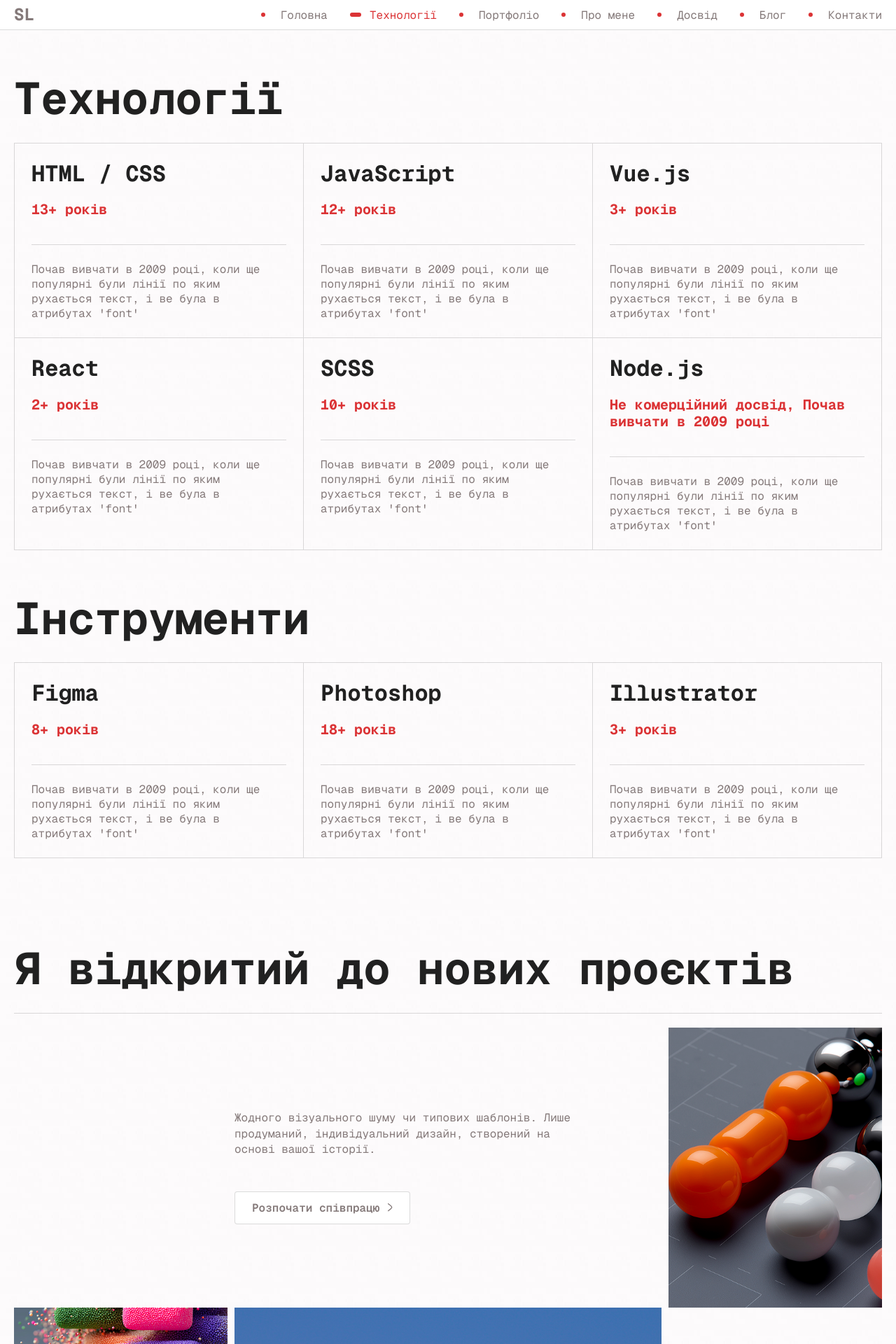
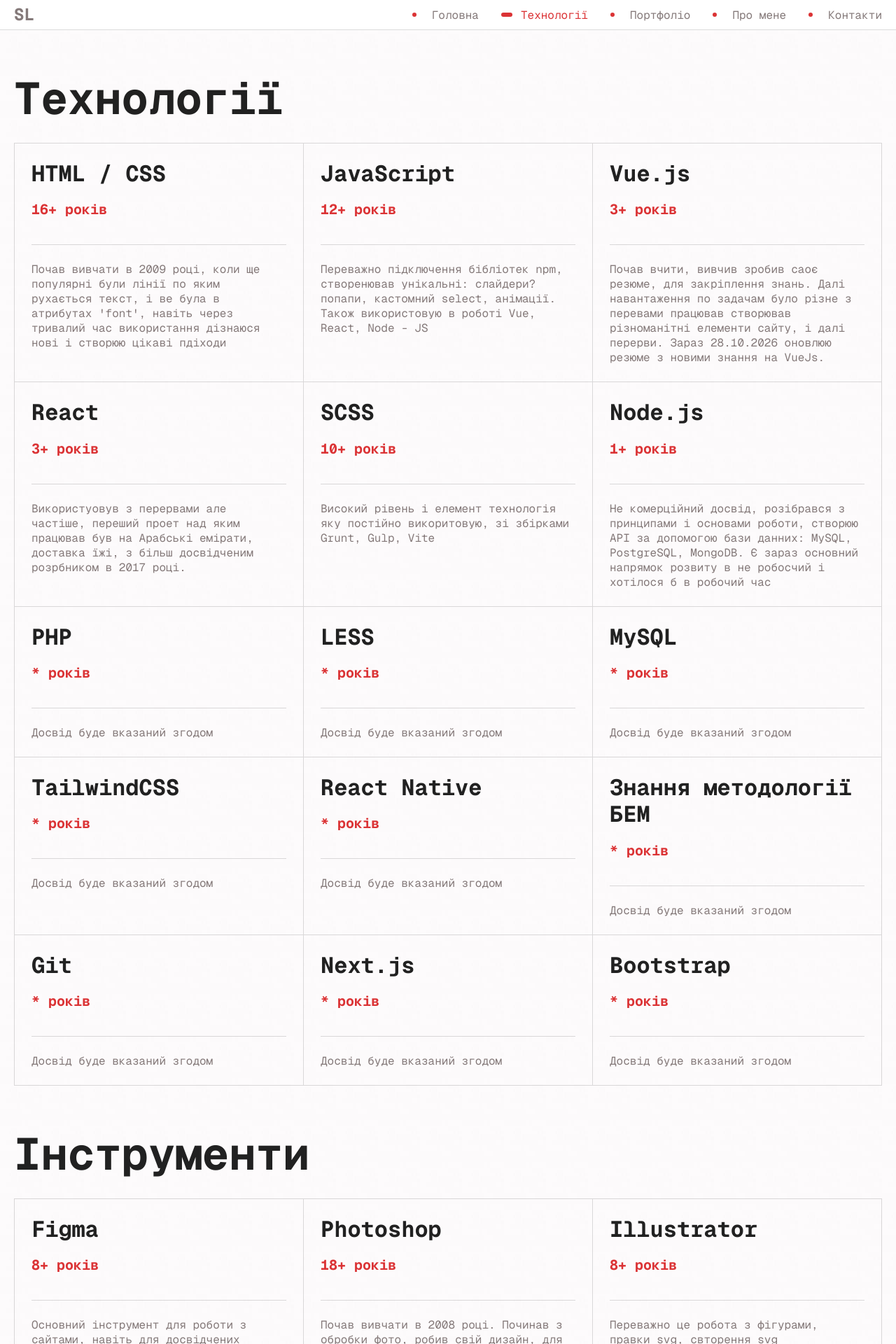
Before and after one commit to SeryogaGitHub/resume-2.0, a Vue app in the folder frontend/: page /skills in a window 1280 px wide. Shown: the top 1920 px of the page at 70% size. Built offline with nearby package versions, Linux system fonts and the light colour scheme.

Commit message:
first production

```diff
--- a/frontend/src/assets/scss/components/_button.scss
+++ b/frontend/src/assets/scss/components/_button.scss
@@ -48,6 +48,10 @@
     &:after{
       height: 100%;
     }
+
+    svg, img{
+      left: 6px;
+    }
   }
 
   @include m(1024px){
--- a/frontend/src/components/Header.vue
+++ b/frontend/src/components/Header.vue
@@ -29,14 +29,10 @@
     title: 'Про мене',
     to: '/about'
   },
-  {
-    title: 'Досвід',
-    to: '/experience'
-  },
-  {
-    title: 'Блог',
-    to: '/blog'
-  },
+  // {
+  //   title: 'Блог',
+  //   to: '/blog'
+  // },
   {
     title: 'Контакти',
     to: '/contact'
--- a/frontend/src/components/contact/FormSection.vue
+++ b/frontend/src/components/contact/FormSection.vue
@@ -24,7 +24,6 @@
       <p>
         Поділіться деталями про ваші проєкти, щоб ми я міг краще зрозуміти ваші потреби та цілі.
       </p>
-
 
       <form
           class="form"
--- a/frontend/src/components/contact/TopContact.vue
+++ b/frontend/src/components/contact/TopContact.vue
@@ -18,7 +18,7 @@
 
         <div class="mt-24">Email: <a href="mailto:main.email.seryoga@gmail.com">main.email.seryoga@gmail.com</a></div>
         <div class="mt-24">Phone: <a href="tel:+380961225761">+380 96 122 57 61</a></div>
-        <Network class="mt-24" />
+        <Network class="mt-24" id="network-contact" />
       </div>
 
       <div class="image">
--- a/frontend/src/components/home/TopSection.vue
+++ b/frontend/src/components/home/TopSection.vue
@@ -26,6 +26,7 @@
             {{ description }}
           </p>
 
+          <div hidden="hidden">
             <div class="btns mt-60">
               <a
                   href="#projects"
@@ -43,6 +44,7 @@
               </a>
             </div>
           </div>
+        </div>
 
         <div class="image">
           <img src="@img/photo.jpg" loading="lazy" alt="Фото">
--- a/frontend/src/data/skills.js
+++ b/frontend/src/data/skills.js
@@ -2,37 +2,91 @@
   {
     id: 1,
     name: 'HTML / CSS',
-    experience: '13+ років',
-    description: "Почав вивчати в 2009 році, коли ще популярні були лінії по яким рухається текст, і ве була в атрибутах 'font'"
+    experience: '16+ років',
+    description: "Почав вивчати в 2009 році, коли ще популярні були лінії по яким рухається текст, і ве була в атрибутах 'font', навіть через тривалий час використання дізнаюся нові і створюю цікаві пдіходи"
   },
   {
     id: 2,
     name: 'JavaScript',
     experience: '12+ років',
-    description: "Почав вивчати в 2009 році, коли ще популярні були лінії по яким рухається текст, і ве була в атрибутах 'font'"
+    description: "Переважно підключення бібліотек npm, створенював унікальні: слайдери? попапи, кастомний select, анімації. Також використовую в роботі Vue, React, Node - JS"
   },
   {
     id: 3,
     name: 'Vue.js',
     experience: '3+ років',
-    description: "Почав вивчати в 2009 році, коли ще популярні були лінії по яким рухається текст, і ве була в атрибутах 'font'"
+    description: "Почав вчити, вивчив зробив саоє резюме, для закріплення знань. Далі навантаження по задачам було різне з перевами працював створював різноманітні елементи сайту, і далі перерви. Зараз 28.10.2026 оновлюю резюме з новими знання на VueJs."
   },
   {
     id: 4,
     name: 'React',
-    experience: '2+ років'
-    ,description: "Почав вивчати в 2009 році, коли ще популярні були лінії по яким рухається текст, і ве була в атрибутах 'font'"
+    experience: '3+ років'
+    ,description: "Використуовув з перервами але частіше, переший проет над яким працював був на Арабські емірати, доставка їжі, з більш досвідченим розрбником в 2017 році."
   },
   {
     id: 5,
     name: 'SCSS',
     experience: '10+ років',
-    description: "Почав вивчати в 2009 році, коли ще популярні були лінії по яким рухається текст, і ве була в атрибутах 'font'"
+    description: "Високий рівень і елемент технологія яку постійно викоритовую, зі збірками Grunt, Gulp, Vite"
   },
   {
     id: 6,
     name: 'Node.js',
-    experience: 'Не комерційний досвід, Почав вивчати в 2009 році',
-    description: "Почав вивчати в 2009 році, коли ще популярні були лінії по яким рухається текст, і ве була в атрибутах 'font'"
+    experience: '1+ років',
+    description: "Не комерційний досвід, розібрався з принципами і основами роботи, створюю API за допомогою бази данних: MySQL, PostgreSQL, MongoDB. Є зараз основний напрямок розвиту в не робосчий і хотілося б в робочий час"
+  },
+  {
+    id: 7,
+    name: 'PHP',
+    experience: '* років',
+    description: "Досвід буде вказаний згодом"
+  },
+  {
+    id: 8,
+    name: 'LESS',
+    experience: '* років',
+    description: "Досвід буде вказаний згодом"
+  },
+  {
+    id: 9,
+    name: 'MySQL',
+    experience: '* років',
+    description: "Досвід буде вказаний згодом"
+  },
+  {
+    id: 10,
+    name: 'TailwindCSS',
+    experience: '* років',
+    description: "Досвід буде вказаний згодом"
+  },
+  {
+    id: 11,
+    name: 'React Native',
+    experience: '* років',
+    description: "Досвід буде вказаний згодом"
+  },
+  {
+    id: 12,
+    name: 'Знання методології БЕМ',
+    experience: '* років',
+    description: "Досвід буде вказаний згодом"
+  },
+  {
+    id: 13,
+    name: 'Git',
+    experience: '* років',
+    description: "Досвід буде вказаний згодом"
+  },
+  {
+    id: 14,
+    name: 'Next.js',
+    experience: '* років',
+    description: "Досвід буде вказаний згодом"
+  },
+  {
+    id: 15,
+    name: 'Bootstrap',
+    experience: '* років',
+    description: "Досвід буде вказаний згодом"
   }
 ];
--- a/frontend/src/data/tools.js
+++ b/frontend/src/data/tools.js
@@ -3,18 +3,66 @@
     id: 1,
     name: 'Figma',
     experience: '8+ років',
-    description: "Почав вивчати в 2009 році, коли ще популярні були лінії по яким рухається текст, і ве була в атрибутах 'font'"
+    description: "Основний інструмент для роботи з сайтами, навіть для досвідчених дизайнерів можу дати поради щоб пократи UI, як для великх більше 20 сторінок так і менших, для подальшого простішої розробки для кожного з команди розробників. "
   },
   {
     id: 2,
     name: 'Photoshop',
     experience: '18+ років',
-    description: "Почав вивчати в 2009 році, коли ще популярні були лінії по яким рухається текст, і ве була в атрибутах 'font'"
+    description: "Почав вивчати в 2008 році. Починав з обробки фото, робив свій дизайн, для розуміння як бачить дизайн дизайнер, для кращого розуміння всього процесу від протатипу до готового дизайну, нарізка мекату для вертки"
   },
   {
     id: 3,
     name: 'Illustrator',
+    experience: '8+ років',
+    description: "Переважно це робота з фігурами, правки svg, свторення svg"
+  },
+  {
+    id: 4,
+    name: 'Adobe XD',
     experience: '3+ років',
-    description: "Почав вивчати в 2009 році, коли ще популярні були лінії по яким рухається текст, і ве була в атрибутах 'font'"
+    description: "Декілька проетів, для нарізки макетів, інструпент для мене не складний у використанні, почав працювати на комерційній основі відразу"
+  },
+  {
+    id: 4,
+    name: 'Sublime',
+    experience: '6+ років',
+    description: "Починав з блокнот, стандартним на Windows, створювати перші сайти, далі був Sublime який часто і тривало використовував, поки не почав працювати з PHP, CMS"
+  },
+  {
+    id: 5,
+    name: 'CyberLink PowerDirector',
+    experience: '* років',
+    description: "Досвід буде вказаний згодом"
+  },
+  {
+    id: 6,
+    name: 'High-Logic FontCreator',
+    experience: '* років',
+    description: "Досвід буде вказаний згодом"
+  },
+  {
+    id: 6,
+    name: 'Open Server',
+    experience: '* років',
+    description: "Досвід буде вказаний згодом"
+  },
+  {
+    id: 7,
+    name: 'WebStorm',
+    experience: '* років',
+    description: "Досвід буде вказаний згодом"
+  },
+  {
+    id: 8,
+    name: 'PHPStorm',
+    experience: '* років',
+    description: "Досвід буде вказаний згодом"
+  },
+  {
+    id: 9,
+    name: 'Nvm',
+    experience: '* років',
+    description: "Досвід буде вказаний згодом"
   }
 ];
--- a/frontend/src/router/index.js
+++ b/frontend/src/router/index.js
@@ -3,7 +3,6 @@
 import HomeView from '@/views/HomeView.vue';
 import ProjectsView from '@/views/ProjectsView.vue';
 import SkillsView from '@/views/SkillsView.vue';
-import ExperienceView from '@/views/ExperienceView.vue';
 import ContactView from '@/views/ContactView.vue';
 import NotFoundView from "@/views/NotFoundView.vue";
 import ProjectsDetailView from "@/views/ProjectsDetailView.vue";
@@ -49,11 +48,6 @@
     component: BlogDetailView
   },
   {
-    path: '/experience',
-    name: 'experience',
-    component: ExperienceView
-  },
-  {
     path: '/contact',
     name: 'contact',
     component: ContactView
--- a/frontend/src/views/ContactView.vue
+++ b/frontend/src/views/ContactView.vue
@@ -12,7 +12,7 @@
 
     <main class="main-content">
       <TopContact />
-      <FormSection />
+<!--      <FormSection />-->
     </main>
 
     <Footer />
```
Also changed, not shown: frontend/src/components/home/ExperienceSection.vue (+0 -35 lines), frontend/src/views/ExperienceView.vue (deleted, +0 -20 lines), 1 other file (tests, documents, lock files or other folders). Lines whose indentation alone changed are shown as unchanged.
